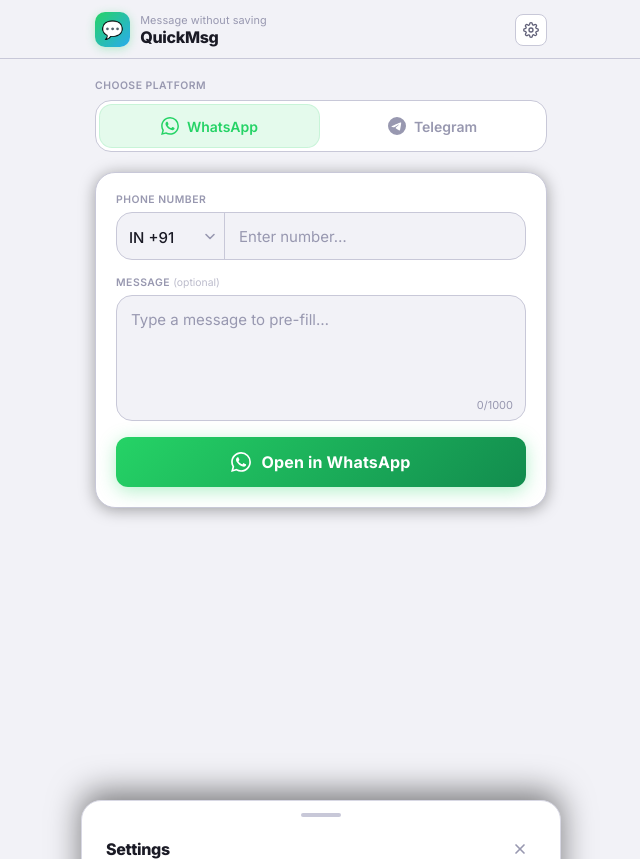
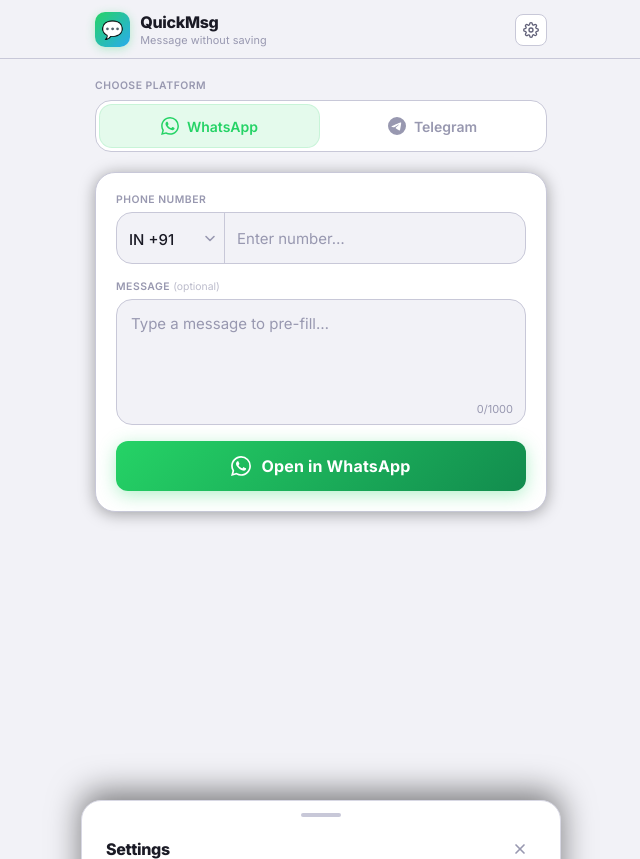
Before and after one commit to nagendras-git/quick-msg, a plain HTML site: page index.html in a window 1280 px wide. Shown: the whole page, without its empty margins (319-959 px from the left). After the commit the page ends 800 px from the top, so only its background shows below. Drawn offline with Linux system fonts and the light colour scheme.

Commit message:
Refactor HTML structure and styles for consistency

```diff
--- a/index.html
+++ b/index.html
@@ -105,13 +105,20 @@
 }
 
 *, *::before, *::after { box-sizing: border-box; margin: 0; padding: 0; -webkit-tap-highlight-color: transparent; }
-html { height: 100%; overflow-x: hidden; font-size: 16px; background: var(--bg); transition: font-size .2s; }
+html {
+  height: 100%; height: 100dvh;
+  overflow: hidden;
+  font-size: 16px; background: var(--bg); transition: font-size .2s;
+}
 body {
   font-family: 'Inter', -apple-system, sans-serif;
   background: var(--bg); color: var(--text1);
-  min-height: 100dvh; max-width: 100vw;
+  height: 100%; height: 100dvh;
+  max-width: 100vw;
   -webkit-font-smoothing: antialiased;
   overflow-x: hidden;
+  overflow-y: auto;
+  -webkit-overflow-scrolling: touch;
   transition: background .25s, color .25s;
   padding:
     env(safe-area-inset-top, 0px)
@@ -126,7 +133,6 @@
   width: 100%; max-width: 480px; margin: 0 auto;
   padding: 1.25rem 14px 3.5rem;
   display: flex; flex-direction: column; gap: 1.25rem;
-  min-height: 100dvh;
 }
 
 /* ── Header (index4 sticky style) ── */
@@ -239,7 +245,7 @@
   display: flex; align-items: stretch;
   border: 1.5px solid var(--border); border-radius: var(--r-lg);
   overflow: hidden; background: var(--bg); transition: border-color .2s;
-  height: 3rem;
+  height: 52px;
 }
 .phone-wrap:focus-within { border-color: var(--accent); }
 .phone-wrap.err { border-color: var(--red) !important; box-shadow: 0 0 0 2px rgba(248,113,113,.15); }
@@ -255,9 +261,9 @@
   background: transparent; border: none;
   border-right: 1.5px solid var(--border);
   color: var(--text1); font-family: var(--mono);
-  font-size: 0.9375rem; font-weight: 500;
+  font-size: 15px; font-weight: 500;
   padding: 0 1.875rem 0 0.75rem;
-  height: 3rem; width: 100%;
+  height: 52px; width: 100%;
   cursor: pointer; outline: none;
   text-align: left;
   text-align-last: left;
@@ -271,10 +277,10 @@
   pointer-events: none; color: var(--text3);
 }
 .phone-input {
-  flex: 1; border: none; outline: none;
+  flex: 1; min-width: 0; border: none; outline: none;
   background: transparent; color: var(--text1);
-  font-family: var(--mono); font-size: 0.9375rem;
-  padding: 0.8125rem 0.875rem;
+  font-family: var(--mono); font-size: 15px;
+  padding: 0 0.75rem;
 }
 .phone-input::placeholder { color: var(--text3); }
 
@@ -318,7 +324,7 @@
 /* ── Clear pill — phone field ── */
 .phone-clear {
   display: none; align-items: center; justify-content: center;
-  padding: 0 0.75rem; flex-shrink: 0; height: 3rem;
+  padding: 0 0.625rem; flex-shrink: 0; height: 52px; min-width: 3.5rem;
   background: none; border: none; border-left: 1.5px solid var(--border);
   cursor: pointer; -webkit-tap-highlight-color: transparent;
 }
@@ -327,8 +333,9 @@
   display: flex; align-items: center; justify-content: center;
   padding: 3px 8px; border-radius: 99px;
   background: var(--surface3); border: 1px solid var(--border2);
-  font-family: var(--mono); font-size: 0.65rem;
+  font-family: var(--mono); font-size: 11px;
   font-weight: 600; color: var(--text3); letter-spacing: 0.2px;
+  white-space: nowrap; flex-shrink: 0;
   transition: background .15s, color .15s, border-color .15s;
 }
 .phone-clear:hover .phone-clear-pill { color: var(--accent); border-color: var(--accent); background: rgba(37,211,102,.06); }
@@ -498,8 +505,8 @@
     <div class="hdr-left">
       <div class="logo-icon">💬</div>
       <div class="hdr-titles">
+        <div class="hdr-name">QuickMsg</div>
         <div class="hdr-greeting">Message without saving</div>
-        <div class="hdr-name">QuickMsg</div>
       </div>
     </div>
     <div class="hdr-right">
```
